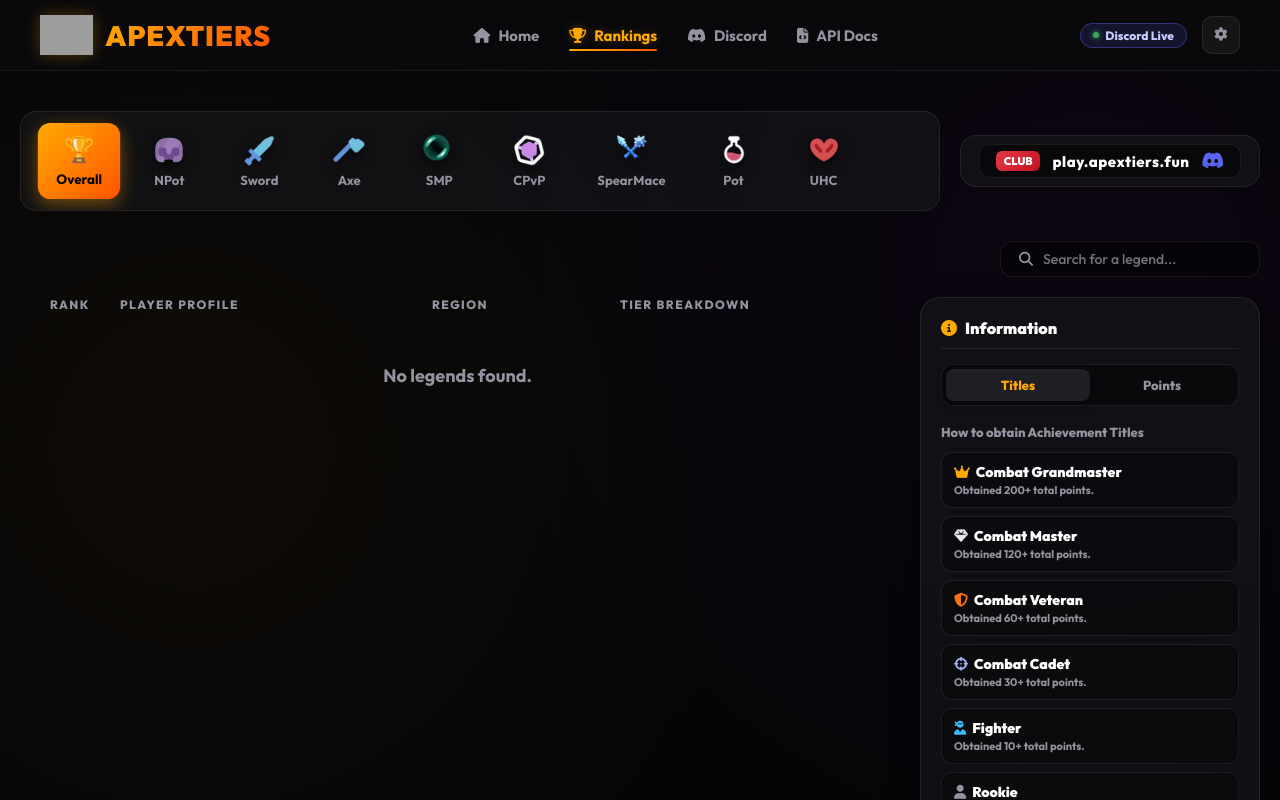
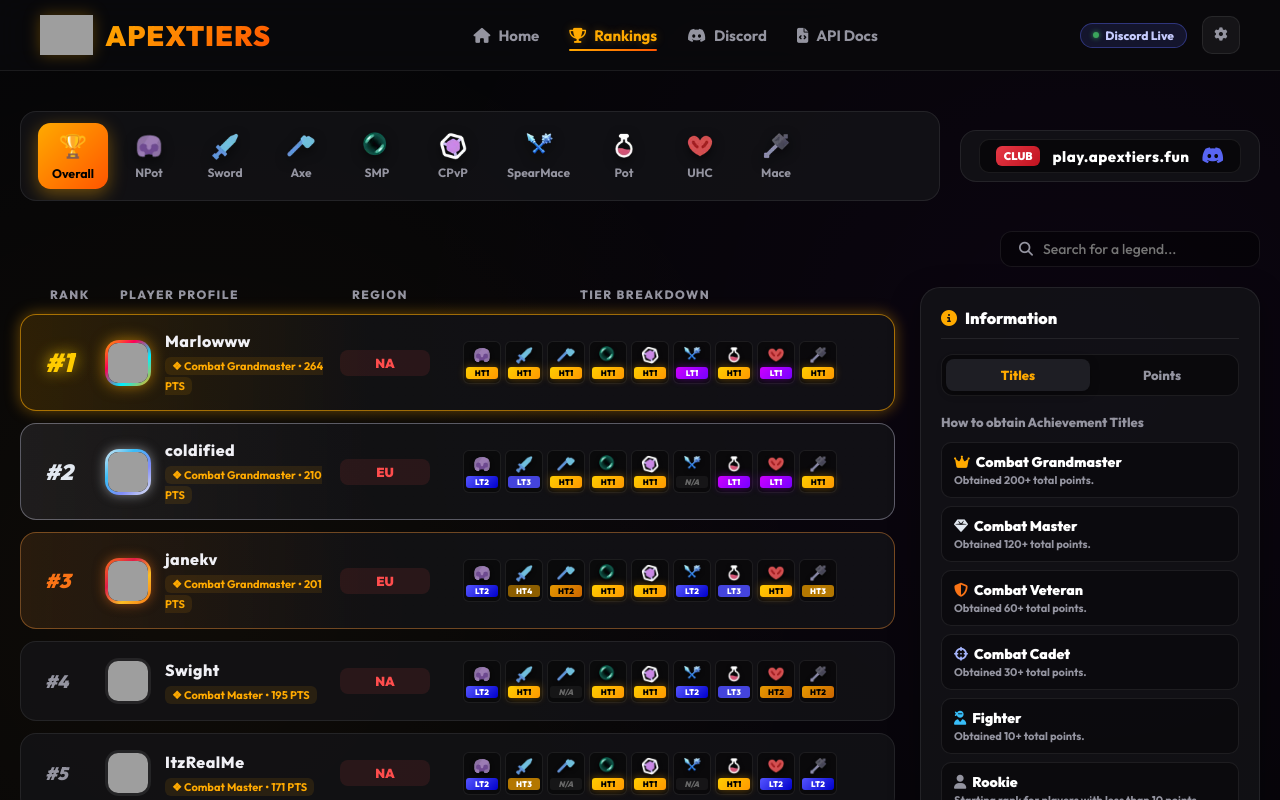
Before and after one commit to shivamop177-maker/ApexTiers, a website: page index.html in a window 1280 px wide. Both pictures are taken after a click on the button "Rankings". Shown: the top 800 px of the page. Drawn offline with Linux system fonts and the light colour scheme; no server answers; grey boxes are pictures that could not be loaded.

Commit message:
Update index.html

```diff
--- a/index.html
+++ b/index.html
@@ -407,17 +407,17 @@
         /* Top Action Bar (Rankings Page) */
         .top-action-bar { display: flex; justify-content: space-between; align-items: center; margin-bottom: 30px; gap: 20px; flex-wrap: wrap; }
         .categories {
-            display: flex; gap: 10px; background: var(--bg-panel); padding: 12px 18px;
+            display: flex; gap: 8px; background: var(--bg-panel); padding: 12px 18px;
             border-radius: 16px; overflow-x: auto; border: 1px solid var(--border-color); flex: 1;
             backdrop-filter: var(--glass-blur);
         }
 
         .category {
-            display: flex; flex-direction: column; align-items: center; gap: 6px; cursor: pointer;
-            padding: 10px 18px; border-radius: 12px; transition: all 0.3s cubic-bezier(0.16, 1, 0.3, 1); color: var(--text-muted);
-            min-width: 80px; font-size: 13px; font-weight: 700;
-        }
-        .category img { width: 32px; height: 32px; object-fit: contain; filter: drop-shadow(0 4px 6px rgba(0,0,0,0.6)); transition: transform 0.3s cubic-bezier(0.16, 1, 0.3, 1); }
+            display: flex; flex-direction: column; align-items: center; gap: 5px; cursor: pointer;
+            padding: 8px 12px; border-radius: 12px; transition: all 0.3s cubic-bezier(0.16, 1, 0.3, 1); color: var(--text-muted);
+            min-width: 68px; font-size: 12px; font-weight: 700; flex-shrink: 0;
+        }
+        .category img { width: 28px; height: 28px; object-fit: contain; filter: drop-shadow(0 4px 6px rgba(0,0,0,0.6)); transition: transform 0.3s cubic-bezier(0.16, 1, 0.3, 1); }
         .category:hover { background: var(--bg-hover); color: var(--text-main); transform: translateY(-3px) scale(1.05); }
         .category:hover img { transform: scale(1.15) rotate(6deg); }
         .category:active { transform: scale(0.95); }
@@ -590,7 +590,7 @@
         .h-rank { width: 70px; }
         .h-player { flex: 1; }
         .h-region { width: 90px; text-align: center; }
-        .h-tiers { width: 360px; text-align: center; }
+        .h-tiers { width: 440px; text-align: center; }
 
         /* Rankings Container Rerender Container */
         #ranking-container.animated-refresh {
@@ -648,11 +648,11 @@
 
         .region { width: 90px; text-align: center; color: #ff4d4d; font-weight: 900; font-size: 13px; background: rgba(255,77,77,0.1); padding: 5px 0; border-radius: 8px; }
 
-        .player-tiers { width: 360px; display: flex; gap: 6px; justify-content: center; flex-wrap: wrap; }
-        .tier-badge { display: flex; flex-direction: column; align-items: center; gap: 4px; background: rgba(0,0,0,0.4); padding: 5px; border-radius: 8px; width: 40px; border: 1px solid var(--border-color); transition: transform 0.2s; }
+        .player-tiers { width: 440px; display: flex; gap: 4px; justify-content: center; flex-wrap: nowrap; }
+        .tier-badge { display: flex; flex-direction: column; align-items: center; gap: 3px; background: rgba(0,0,0,0.4); padding: 4px 2px; border-radius: 6px; width: 38px; border: 1px solid var(--border-color); transition: transform 0.2s; flex-shrink: 0; }
         .tier-badge:hover { transform: translateY(-3px) scale(1.08); }
-        .tier-badge img { width: 20px; height: 20px; object-fit: contain; filter: drop-shadow(0 2px 2px rgba(0,0,0,0.8)); }
-        .tier-label { font-size: 9px; padding: 2px 0; width: 100%; text-align: center; border-radius: 4px; font-weight: 900; text-transform: uppercase; }
+        .tier-badge img { width: 18px; height: 18px; object-fit: contain; filter: drop-shadow(0 2px 2px rgba(0,0,0,0.8)); }
+        .tier-label { font-size: 8px; padding: 1px 0; width: 100%; text-align: center; border-radius: 3px; font-weight: 900; text-transform: uppercase; }
 
         /* Specific Gamemode Column Tier View */
         .tier-columns-grid {
@@ -794,14 +794,12 @@
         <div class="nav-links">
             <button id="nav-home" class="active" onclick="switchTab('home')"><i class="fa-solid fa-house"></i> Home</button>
             <button id="nav-rankings" onclick="switchTab('rankings')"><i class="fa-solid fa-trophy"></i> Rankings</button>
-            <!-- UPDATED DISCORD LINK -->
             <a href="https://discord.gg/yJwycfgrDj" target="_blank" id="nav-discord">
                 <i class="fa-brands fa-discord"></i> Discord
             </a>
             <a href="#"><i class="fa-solid fa-file-code"></i> API Docs</a>
         </div>
         <div class="nav-right-actions">
-            <!-- UPDATED DISCORD BADGE LINK -->
             <a href="https://discord.gg/yJwycfgrDj" target="_blank" class="discord-badge" id="discord-count" title="Join Discord">
                 <span class="discord-dot"></span> Syncing...
             </a>
@@ -817,12 +815,11 @@
         <div id="section-home" class="page-section active">
             <div class="home-hero">
                 <h1>Welcome to <span>ApexTiers</span></h1>
-                <p>The official competitive Minecraft PvP rankings network. Explore tier lists across 8 game modes, verified test results, and global leaderboards across multiple regions.</p>
+                <p>The official competitive Minecraft PvP rankings network. Explore tier lists across 9 game modes, verified test results, and global leaderboards across multiple regions.</p>
                 <div class="hero-buttons">
                     <button class="hero-btn primary" onclick="switchTab('rankings')">
                         <i class="fa-solid fa-trophy"></i> View Leaderboards
                     </button>
-                    <!-- UPDATED DISCORD LINK -->
                     <a href="https://discord.gg/yJwycfgrDj" target="_blank" class="hero-btn secondary">
                         <i class="fa-brands fa-discord"></i> Join Discord
                     </a>
@@ -834,7 +831,7 @@
                     <h3><i class="fa-solid fa-fire"></i> Network Highlights</h3>
                     <div class="stat-row">
                         <span>Active Gamemodes</span>
-                        <span class="stat-value">8 Modes (NPot, Sword, Axe, SMP, CPvP, Spearmace, Pot, UHC)</span>
+                        <span class="stat-value">9 Modes (NPot, Sword, Axe, SMP, CPvP, Spearmace, Pot, UHC, Mace)</span>
                     </div>
                     <div class="stat-row">
                         <span>Global Regions Covered</span>
@@ -928,10 +925,10 @@
             <div class="top-action-bar" id="main-content-bar">
                 <div class="categories" id="categories-container">
                     <div class="category active" data-mode="overall">
-                        <span style="font-size: 24px;">🏆</span>
+                        <span style="font-size: 22px;">🏆</span>
                         <span>Overall</span>
                     </div>
-                    <!-- 8 Gamemodes -->
+                    <!-- 9 Gamemodes -->
                     <div class="category" data-mode="npot">
                         <img src="npot.webp" alt="NPot" onerror="this.src='pot.webp'">
                         <span>NPot</span>
@@ -963,6 +960,10 @@
                     <div class="category" data-mode="uhc">
                         <img src="uhc.webp" alt="UHC" onerror="this.src='pot.webp'">
                         <span>UHC</span>
+                    </div>
+                    <div class="category" data-mode="mace">
+                        <img src="mace.webp" alt="Mace" onerror="this.src='pot.webp'">
+                        <span>Mace</span>
                     </div>
                 </div>
 
@@ -1000,7 +1001,7 @@
                     <div id="ranking-container"></div>
                 </div>
 
-                <!-- MCTIERS-STYLE INFORMATION SIDE CARD (TITLES & POINTS TABS) -->
+                <!-- MCTIERS-STYLE INFORMATION SIDE CARD -->
                 <div class="info-widget-card" id="info-side-widget">
                     <div class="info-widget-title">
                         <i class="fa-solid fa-circle-info" style="color: var(--gold-primary);"></i> Information
@@ -1093,8 +1094,8 @@
             }, 800);
         });
 
-        // 8 Gamemodes
-        const GAMEMODES = ['npot', 'sword', 'axe', 'smp', 'cpvp', 'spearmace', 'pot', 'uhc'];
+        // 9 Gamemodes (Including Mace)
+        const GAMEMODES = ['npot', 'sword', 'axe', 'smp', 'cpvp', 'spearmace', 'pot', 'uhc', 'mace'];
 
         // Tier Point Calculations (HT1 down to LT5)
         const TIER_SCORES = {
@@ -1107,34 +1108,16 @@
         };
 
         const defaultPlayers = [
-            { name: "Marlowww", uuid: "61699b2e-d327-4a01-9f1e-0ea8c3f06bc6", region: "NA", tiers: { pot: "HT1", sword: "HT1", cpvp: "HT1", axe: "HT1", smp: "HT1", npot: "HT1", uhc: "LT1", spearmace: "LT1" } },
-            { name: "ItzRealMe", uuid: "8667ba71-b85a-4004-af54-457a9734eed7", region: "NA", tiers: { sword: "HT3", pot: "HT1", cpvp: "HT1", smp: "HT1", uhc: "LT2", npot: "LT2" } },
-            { name: "coldified", uuid: "069a79f4-44e9-4726-a5be-fca90e38aaf5", region: "EU", tiers: { pot: "LT1", sword: "LT3", cpvp: "HT1", smp: "HT1", uhc: "LT1", axe: "HT1", npot: "LT2" } },
-            { name: "Swight", uuid: "1a82d658-7512-4217-9104-1bbf6e5f1d46", region: "NA", tiers: { pot: "LT3", sword: "HT1", cpvp: "HT1", smp: "HT1", uhc: "HT2", npot: "LT2", spearmace: "LT2" } },
-            { name: "janekv", uuid: "c0695026-0e9f-44e9-92b0-9c2f42a0b1bc", region: "EU", tiers: { pot: "LT3", sword: "HT4", cpvp: "HT1", smp: "HT1", uhc: "HT1", axe: "HT2", npot: "LT2", spearmace: "LT2" } },
-            { name: "Enderboygamerz", uuid: "d195c898-31be-4a25-9686-2a78b7b411d9", region: "AS", tiers: { sword: "HT2", pot: "LT2", cpvp: "HT3", npot: "LT3", axe: "HT4", smp: "LT4" } },
-            { name: "Noah6767", uuid: "8667ba71-b85a-4004-af54-457a9734eed7", region: "NA", tiers: { sword: "LT4", pot: "HT4", cpvp: "LT5", npot: "HT5" } },
-            { name: "Klyro81", uuid: "61699b2e-d327-4a01-9f1e-0ea8c3f06bc6", region: "AS", tiers: { sword: "HT5", axe: "LT5", smp: "HT5" } },
-            { name: "noobmaster69_", uuid: "069a79f4-44e9-4726-a5be-fca90e38aaf5", region: "EU", tiers: { pot: "LT5", cpvp: "LT5" } }
+            { name: "Marlowww", uuid: "61699b2e-d327-4a01-9f1e-0ea8c3f06bc6", region: "NA", tiers: { pot: "HT1", sword: "HT1", cpvp: "HT1", axe: "HT1", smp: "HT1", npot: "HT1", uhc: "LT1", spearmace: "LT1", mace: "HT1" } },
+            { name: "ItzRealMe", uuid: "8667ba71-b85a-4004-af54-457a9734eed7", region: "NA", tiers: { sword: "HT3", pot: "HT1", cpvp: "HT1", smp: "HT1", uhc: "LT2", npot: "LT2", mace: "LT2" } },
+            { name: "coldified", uuid: "069a79f4-44e9-4726-a5be-fca90e38aaf5", region: "EU", tiers: { pot: "LT1", sword: "LT3", cpvp: "HT1", smp: "HT1", uhc: "LT1", axe: "HT1", npot: "LT2", mace: "HT1" } },
+            { name: "Swight", uuid: "1a82d658-7512-4217-9104-1bbf6e5f1d46", region: "NA", tiers: { pot: "LT3", sword: "HT1", cpvp: "HT1", smp: "HT1", uhc: "HT2", npot: "LT2", spearmace: "LT2", mace: "HT2" } },
+            { name: "janekv", uuid: "c0695026-0e9f-44e9-92b0-9c2f42a0b1bc", region: "EU", tiers: { pot: "LT3", sword: "HT4", cpvp: "HT1", smp: "HT1", uhc: "HT1", axe: "HT2", npot: "LT2", spearmace: "LT2", mace: "HT3" } },
+            { name: "Enderboygamerz", uuid: "d195c898-31be-4a25-9686-2a78b7b411d9", region: "AS", tiers: { sword: "HT2", pot: "LT2", cpvp: "HT3", npot: "LT3", axe: "HT4", smp: "LT4", mace: "LT4" } },
+            { name: "Noah6767", uuid: "8667ba71-b85a-4004-af54-457a9734eed7", region: "NA", tiers: { sword: "LT4", pot: "HT4", cpvp: "LT5", npot: "HT5", mace: "LT5" } },
+            { name: "Klyro81", uuid: "61699b2e-d327-4a01-9f1e-0ea8c3f06bc6", region: "AS", tiers: { sword: "HT5", axe: "LT5", smp: "HT5", mace: "HT5" } },
+            { name: "noobmaster69_", uuid: "069a79f4-44e9-4726-a5be-fca90e38aaf5", region: "EU", tiers: { pot: "LT5", cpvp: "LT5", mace: "HT4" } }
         ];
-
-        function getSanitizedPlayers() {
-            let raw = localStorage.getItem('apexTiersDB');
-            if (!raw) return defaultPlayers;
-            try {
-                let parsed = JSON.parse(raw);
-                if (!Array.isArray(parsed) || parsed.length === 0) return defaultPlayers;
-                return parsed.map(p => ({
-                    name: p.name || "Unknown",
-                    uuid: p.uuid || "",
-                    region: p.region || "NA",
-                    tiers: (p.tiers && typeof p.tiers === 'object') ? p.tiers : {}
-                }));
-            } catch(e) {
-                console.error("Error loading localStorage DB, recovering defaults:", e);
-                return defaultPlayers;
-            }
-        }
 
         let playersDB = [];
 
@@ -1143,15 +1126,18 @@ async function fetchLivePlayers() {
                 const response = await fetch('https://apextiers-api.onrender.com/api/players');
                 if (response.ok) {
                     playersDB = await response.json();
-            if (typeof renderLeaderboard === 'function') renderLeaderboard();
+                    if (typeof renderApp === 'function') renderApp();
                     if (typeof populateAdminPlayerSelect === 'function') populateAdminPlayerSelect();
                 }
             } catch (err) {
                 console.error("Error fetching live player data:", err);
+                playersDB = defaultPlayers;
+                renderApp();
             }
         }
 
         fetchLivePlayers();
+
         let serverIP = localStorage.getItem('apexServerIP') || 'play.apextiers.fun';
         let currentMode = 'overall';
         let adminLoggedIn = false;
@@ -1181,7 +1167,7 @@ fetchLivePlayers();
             if (!container) return;
             let html = '';
             GAMEMODES.forEach(gm => {
-                const label = gm === 'cpvp' ? 'CPvP' : gm === 'npot' ? 'NPot' : gm.charAt(0).toUpperCase() + gm.slice(1);
+                const label = gm === 'cpvp' ? 'CPvP' : gm === 'npot' ? 'NPot' : gm === 'mace' ? 'Mace' : gm.charAt(0).toUpperCase() + gm.slice(1);
                 html += `
                     <div class="tier-input-row" title="${label}">
                         <img src="${gm}.webp" alt="${gm}" onerror="this.src='pot.webp'">
@@ -1352,9 +1338,8 @@ fetchLivePlayers();
 
             if (!container || !overallHeaders) return;
 
-            // Trigger container animation
             container.classList.remove('animated-refresh');
-            void container.offsetWidth; // force reflow
+            void container.offsetWidth;
             container.classList.add('animated-refresh');
 
             const searchVal = searchBarElem ? searchBarElem.value.toLowerCase() : '';
@@ -1466,7 +1451,6 @@ fetchLivePlayers();
                     if (tiersMap[i].length === 0) {
                         colsHTML += `<div style="text-align:center; padding:20px; color:var(--text-muted); font-size:12px;">No Players</div>`;
                     } else {
-                        // Sort inside tier: HT first, then LT
                         tiersMap[i].sort((a, b) => (a.currentTierVal.startsWith('HT') ? -1 : 1));
 
                         tiersMap[i].forEach(p => {
@@ -1530,7 +1514,7 @@ fetchLivePlayers();
             document.getElementById('admin-panel-section').style.display = 'none';
         }
 
-        // Save / Update Player to LocalStorage
+        // Save / Update Player to LocalStorage / DB
         function saveAdminPlayer() {
             const name = document.getElementById('admin-name').value.trim();
             const uuid = document.getElementById('admin-uuid').value.trim();
@@ -1556,7 +1540,7 @@ fetchLivePlayers();
             renderApp();
         }
 
-        // Remove Player from LocalStorage
+        // Remove Player
         function removeAdminPlayer() {
             const name = document.getElementById('admin-remove-name').value.trim();
             if (!name) return alert("Enter name to remove.");
```
Lines whose indentation alone changed are shown as unchanged.
